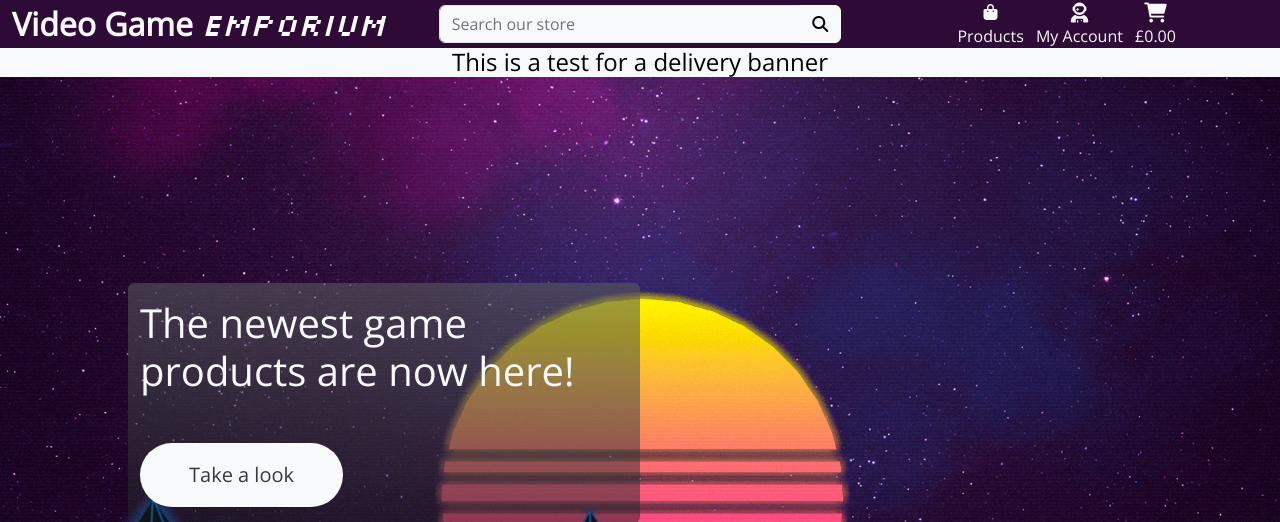
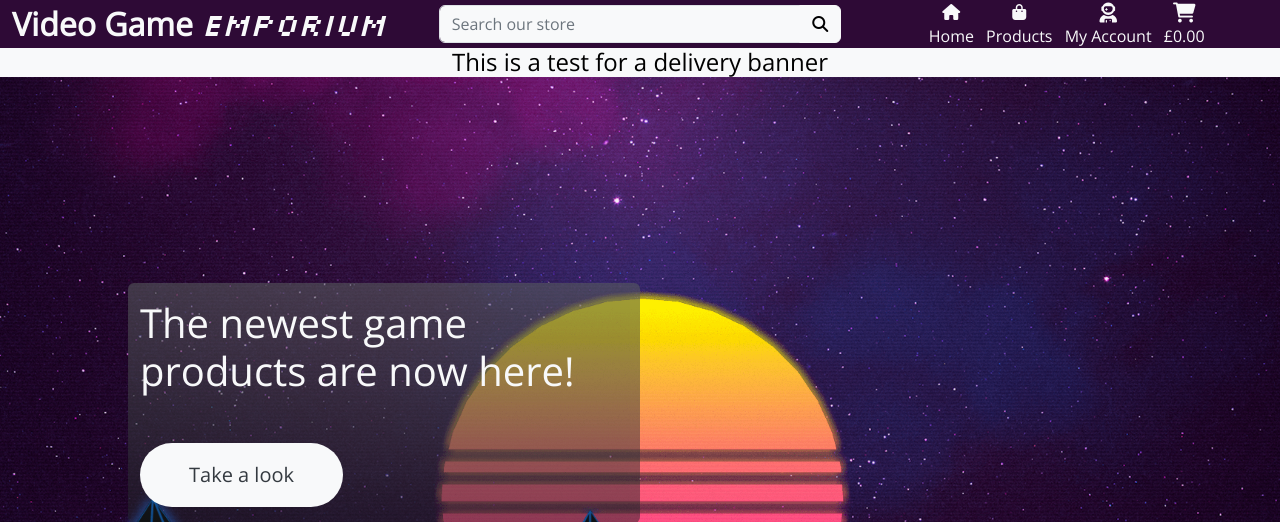
Before and after one commit to joshfreeman00/VideoGameEmporium-MS4, a Django app: page / in a window 1280 px wide. Shown: the top 522 px of the page. Run offline with Django 3.2, Linux system fonts and the light colour scheme.

Commit message:
Include a nav link for the home page

```diff
--- a/templates/base.html
+++ b/templates/base.html
@@ -66,6 +66,14 @@
       </div>
       <div class="col-12 col-lg-4 my-auto py-1 py-lg-0">
         <ul class="list-inline list-unstyled text-center text-lg-right my-0">
+          <li class="list-inline-item">
+            <a class="text-light nav-link" href="{% url 'home' %}">
+              <div class="text-center">
+                <div><i class="fa-solid fa-house"></i></div>
+                <p class="my-0">Home</p>
+              </div>
+            </a>
+          </li>
           <li class="list-inline-item dropdown">
             <a class="text-light nav-link" href="#" id="user-options" data-bs-toggle="dropdown" aria-haspopup="true"
               aria-expanded="false">
```
